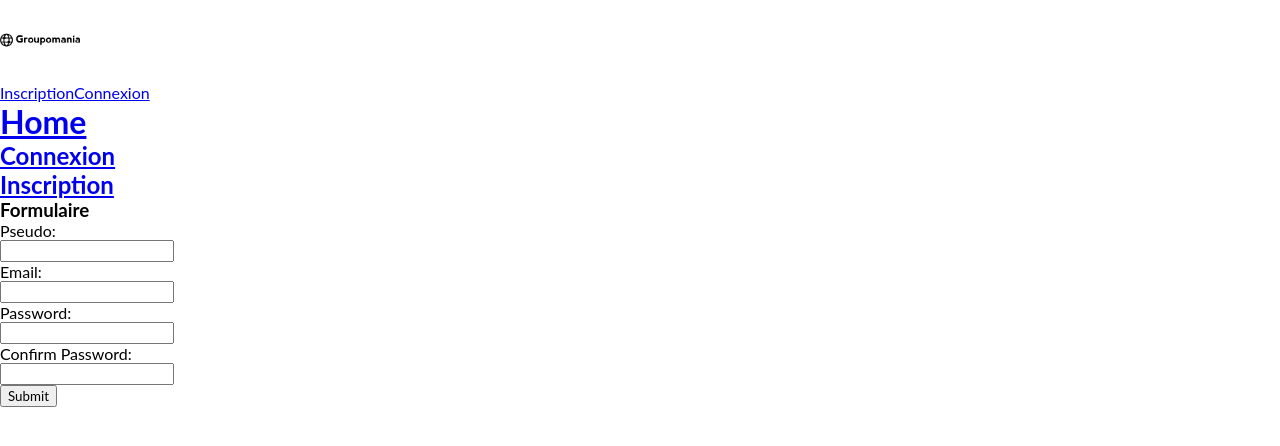
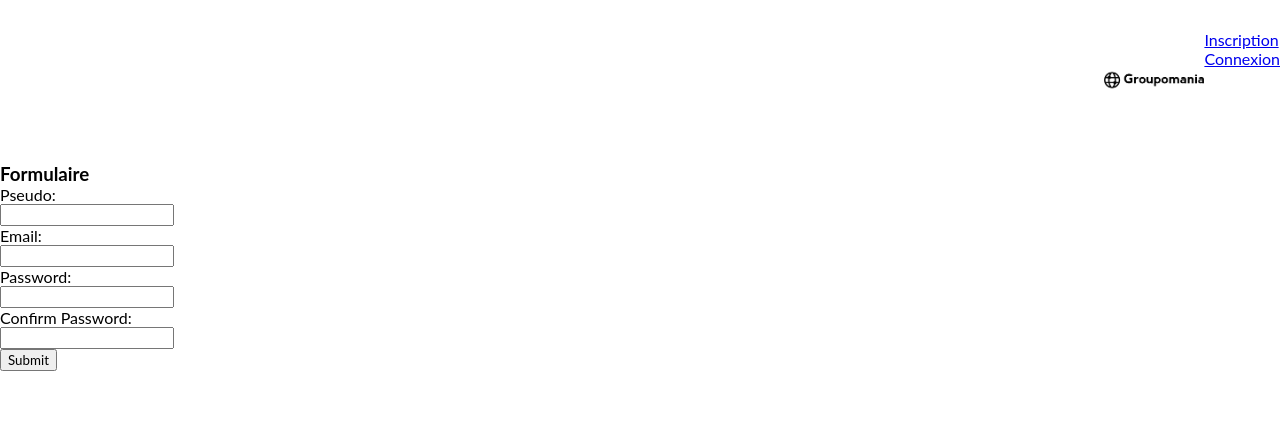
Before and after one commit to kwant88/Projet7, a React (Create React App) app in the folder frontend/: page /signup in a window 1280 px wide. Shown: the top 446 px of the page. Built offline with nearby package versions, Linux system fonts and the light colour scheme.

Commit message:
maj accessibilité/css

```diff
--- a/frontend/src/components/App.js
+++ b/frontend/src/components/App.js
@@ -9,6 +9,8 @@ import Inscription from "../pages/Inscription";
 import Connexion from "../pages/Connexion";
 import Header from "../pages/Header";
 import HeaderHome from "../pages/HeaderHome";
+
+import "../css/styles.css";
 
 function App() {
   //Dans toutes les requetes axios, on stocke le token
--- a/frontend/src/css/styles.css
+++ b/frontend/src/css/styles.css
@@ -21,3 +21,14 @@
     padding: 0;
     border: 0;
 }
+
+.navbar {
+    display: flex;
+    padding: 0px;
+    margin: 30px 0px 30px auto;
+}
+.Top-header {
+    display: flex;
+    padding: 0px;
+    margin: 0px 0px 0px auto;
+}
--- a/frontend/src/pages/Connexion.js
+++ b/frontend/src/pages/Connexion.js
@@ -3,6 +3,8 @@ import { useState } from "react";
 import { Link } from "react-router-dom";
 import Header from "./Header";
 import { useNavigate } from "react-router-dom";
+
+import "../css/styles.css";
 
 function Connexion() {
   const [email, setEmail] = useState("");
@@ -43,6 +45,7 @@ function Connexion() {
     <div className="Login">
       <Header />
       <h3> Formulaire </h3>
+
       <form
         onSubmit={(e) => {
           handleSubmit(e);
@@ -50,16 +53,6 @@ function Connexion() {
       >
         {/*quand l'utilisateur envoie le formulaire , la fonction handle summit sera appelée .*/}
 
-        <h1>
-          <Link to="/">Home</Link>
-        </h1>
-        <h2>
-          {" "}
-          <Link to="/login">Connexion</Link>{" "}
-        </h2>
-        <h2>
-          <Link to="/signup">Inscription</Link>
-        </h2>
 
         <label>Email:</label>
         <br />
--- a/frontend/src/pages/Header.js
+++ b/frontend/src/pages/Header.js
@@ -1,15 +1,18 @@
+import "../css/styles.css";
+
 const Header = () => {
   return (
     <header className="Top-header">
       <nav className="navbar">
         <a className="navbar-logo" href="/">
-          <img src="/logo.png" width={80} height={80} alt="logo Groupomania" />
+          <img src="/logo.png" width={100} height={100}  alt="logo Groupomania" />
         </a>
 
         <div>
           <a className="navbar-logo" href="/signup">
             Inscription
           </a>
+          <br />
           <a className="navbar-logo" href="/login">
             Connexion
           </a>
--- a/frontend/src/pages/HeaderHome.js
+++ b/frontend/src/pages/HeaderHome.js
@@ -1,5 +1,7 @@
 import { useNavigate } from "react-router-dom";
 import { useEffect } from "react";
+
+import "../css/styles.css";
 
 const HeaderHome = () => {
   const navigate = useNavigate();
@@ -18,7 +20,7 @@ const HeaderHome = () => {
     <header className="Top-header">
       <nav className="navbar">
         <a className="navbar-logo" href="/">
-          <img src="/logo.png" width={80} height={80} alt="logo Groupomania" />
+          <img src="/logo.png" width={120} height={120} alt="logo Groupomania" />
         </a>
 
         <div>
--- a/frontend/src/pages/Inscription.js
+++ b/frontend/src/pages/Inscription.js
@@ -2,6 +2,8 @@ import axios from "axios";
 import { useState } from "react";
 import { Link } from "react-router-dom";
 import Header from "./Header";
+
+import "../css/styles.css";
 
 function Inscription() {
   const [pseudo, setPseudo] = useState("");
@@ -53,17 +55,7 @@ function Inscription() {
         }}
       >
         {/*quand l'utilisateur envoie le formulaire , la fonction handle summit sera appelée .*/}
-        <h1>
-          <Link to="/">Home</Link>
-        </h1>
-        <h2>
-          {" "}
-          <Link to="/login">Connexion</Link>{" "}
-        </h2>
-        <h2>
-          {" "}
-          <Link to="/signup">Inscription</Link>{" "}
-        </h2>
+
         <h3> Formulaire </h3>
 
         <label>Pseudo:</label>
@@ -72,6 +64,7 @@ function Inscription() {
           type="text"
           value={pseudo}
           required
+          aria-label="pseudo"
           onChange={(e) => {
             handleChange(e);
           }}
@@ -84,6 +77,7 @@ function Inscription() {
           type="email"
           value={email}
           required
+          aria-label="email"
           onChange={(e) => {
             handleEmailChange(e);
           }}
@@ -96,6 +90,7 @@ function Inscription() {
           type="password"
           value={password}
           required
+          aria-label="motpasse"
           onChange={(e) => {
             handlePasswordChange(e);
           }}
@@ -108,6 +103,7 @@ function Inscription() {
           type="password"
           value={confPassword}
           required
+          aria-label="confirmpasse"
           onChange={(e) => {
             handleConfPasswordChange(e);
           }}
--- a/frontend/src/pages/Posts.js
+++ b/frontend/src/pages/Posts.js
@@ -1,5 +1,6 @@
 import { useEffect, useState } from "react";
 import axios from "axios";
+import "../css/styles.css";
 
 function Posts() {
   const [posts, setPosts] = useState([]);
@@ -135,14 +136,14 @@ function RemovePosts(props) {
   return (
     <div className="Delete">
       <header className="App-delete">
-        <h3
+        <h1
           onClick={(e) => {
             handleSubmit(e);
           }}
         >
           {" "}
           Supprimer{" "}
-        </h3>
+        </h1>
       </header>
     </div>
   );
@@ -204,6 +205,7 @@ function ModifyPosts(props) {
             type="text"
             value={comment}
             required
+            aria-label="comment"
             onChange={(e) => {
               handleChange(e);
             }}
@@ -213,12 +215,13 @@ function ModifyPosts(props) {
           <input
             type="file"
             required
+            aria-label="image"
             onChange={(e) => {
               handleFileChange(e);
             }}
           />
 
-          <input type="submit" value="Submit" />
+          <input type="submit" value="Submit" aria-label="soumettre" />
         </form>
       </header>
     </div>
```
